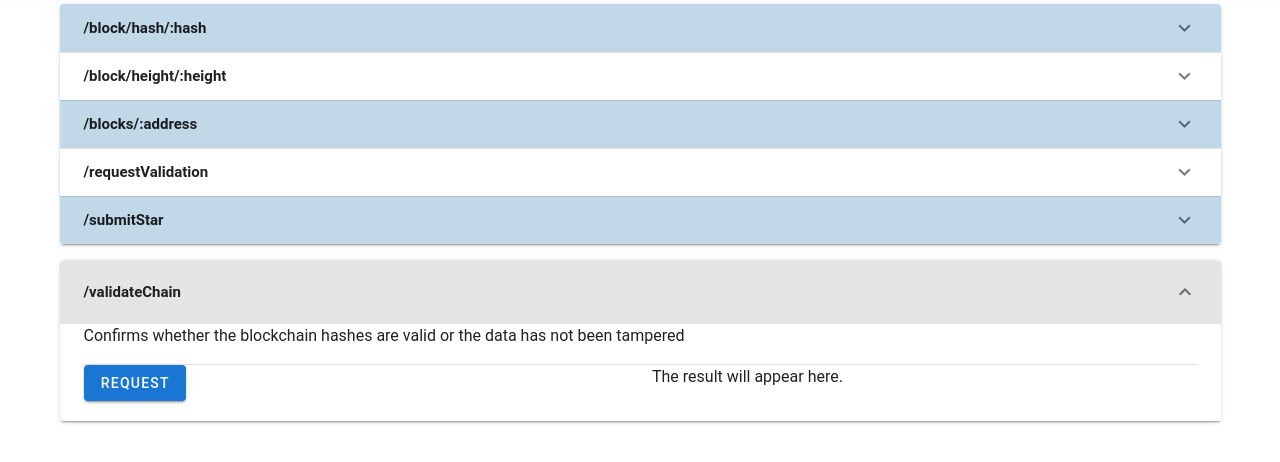
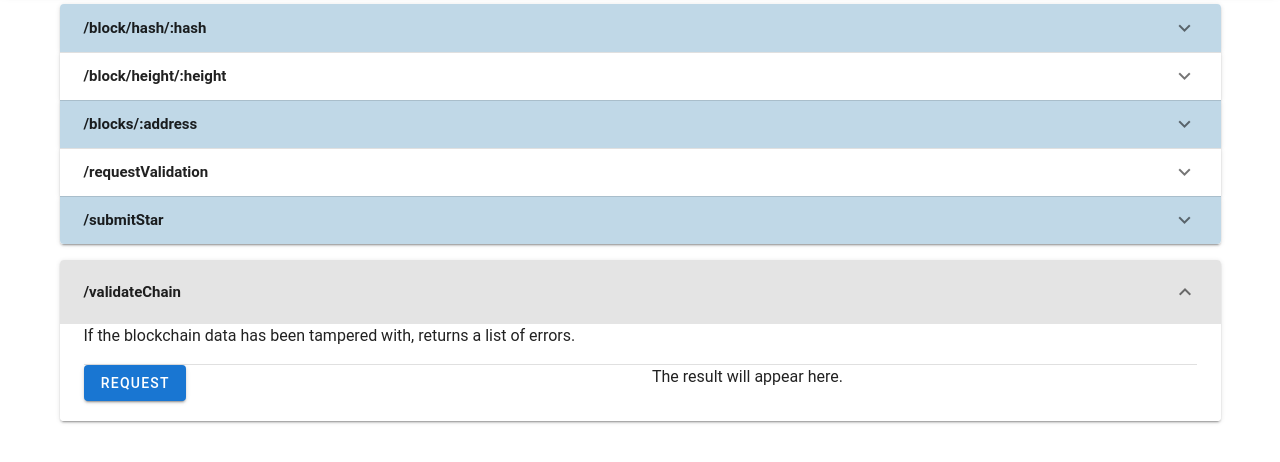
Before and after one commit to fbitti/udacity-private-blockchain-project, a website: page web/api.html in a window 1280 px wide. Both pictures are taken after a click on the button "/validateChain". Shown: the part 136-598 px from the top of the page. Drawn offline with nearby package versions, Linux system fonts and the light colour scheme.

Commit message:
enable request validate chain endpoint

```diff
--- a/web/api.html
+++ b/web/api.html
@@ -199,7 +199,7 @@
                             <v-expansion-panel>
                                 <v-expansion-panel-header><strong>/validateChain</strong></v-expansion-panel-header>
                                 <v-expansion-panel-content>
-                                    <p>Confirms whether the blockchain hashes are valid or the data has not been tampered</p>
+                                    <p>If the blockchain data has been tampered with, returns a list of errors.</p>
                                     <v-divider></v-divider>
                                     <v-row>
                                         <v-col cols="12" md="6">
```
